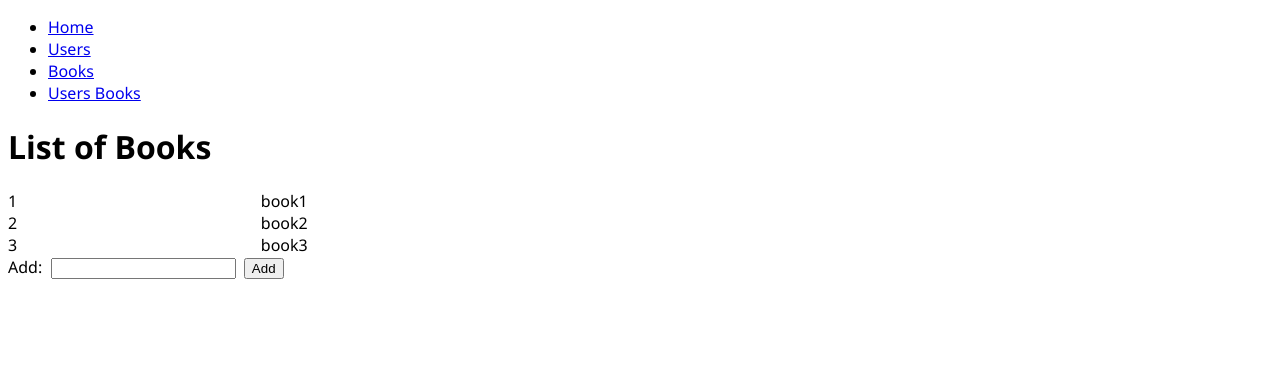
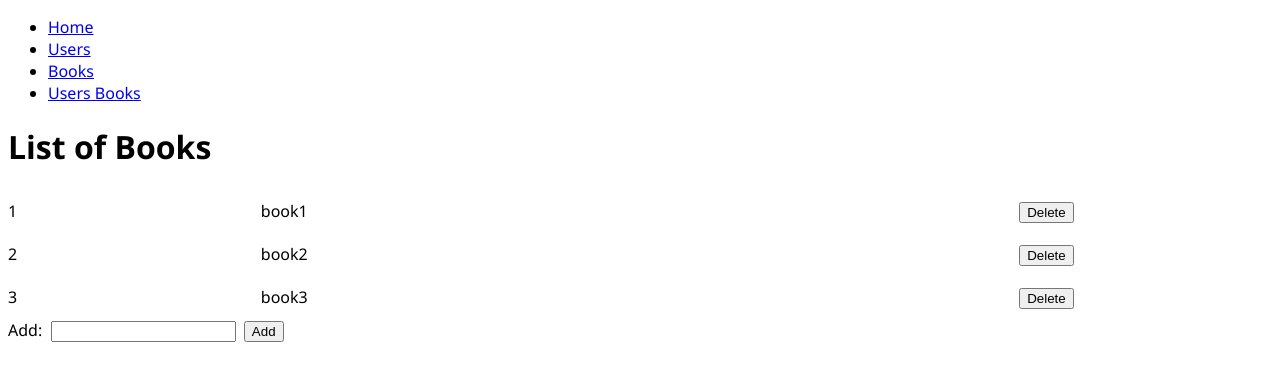
Before and after one commit to netvgit/state-management-tools-proto, a React app: page /books in a window 1280 px wide. Shown: the top 380 px of the page. Built offline with nearby package versions, Linux system fonts and the light colour scheme; the HTML template or start-up script is replaced by a standard one.

Commit message:
Added delete functionality to the books

```diff
--- a/src/App.css
+++ b/src/App.css
@@ -1,3 +1,7 @@
 body{
   font-family: 'Segoe UI', Tahoma, Geneva, Verdana, sans-serif;
 }
+
+div.main-div div{
+  margin: 10px 0px;
+}
--- a/src/components/Books.js
+++ b/src/components/Books.js
@@ -23,6 +23,7 @@ class Books extends Component {
 
     this.addBook = this.addBook.bind(this);
     this.handleBookInputChange = this.handleBookInputChange.bind(this);
+    this.deleteBook = this.deleteBook.bind(this);
   }
   addBook(){
 
@@ -44,18 +45,34 @@ class Books extends Component {
       newBook: event.target.value
     });
   }
+  deleteBook(bookId){
+    console.log(bookId);
+    if(bookId){
+      let books = this.state.books;
+      this.setState({
+        books: books.filter(function (item) {
+          return item.id!=bookId
+        })
+      });
+    }
+  }
   render() {
     let booksDisplay = [];
     this.state.books.forEach(book => {
       let bookDiv =
         <div>
           <div style={{ float: "left", width: "20%" }}>{ book.id }</div>
-          <div>{ book.name }</div>
+          <div style={{ float: "left", width: "60%" }}>{book.name}</div>
+          <div style={{ float: "left", width: "20%" }}>
+            <input type="button" value="Delete" onClick={
+              () => this.deleteBook(book.id)
+            } />
+          </div>
         </div>;
       booksDisplay.push(bookDiv);
     });
     return (
-      <div>
+      <div className='main-div'>
         <h1>List of Books</h1>
         { booksDisplay }
         <div>
```
